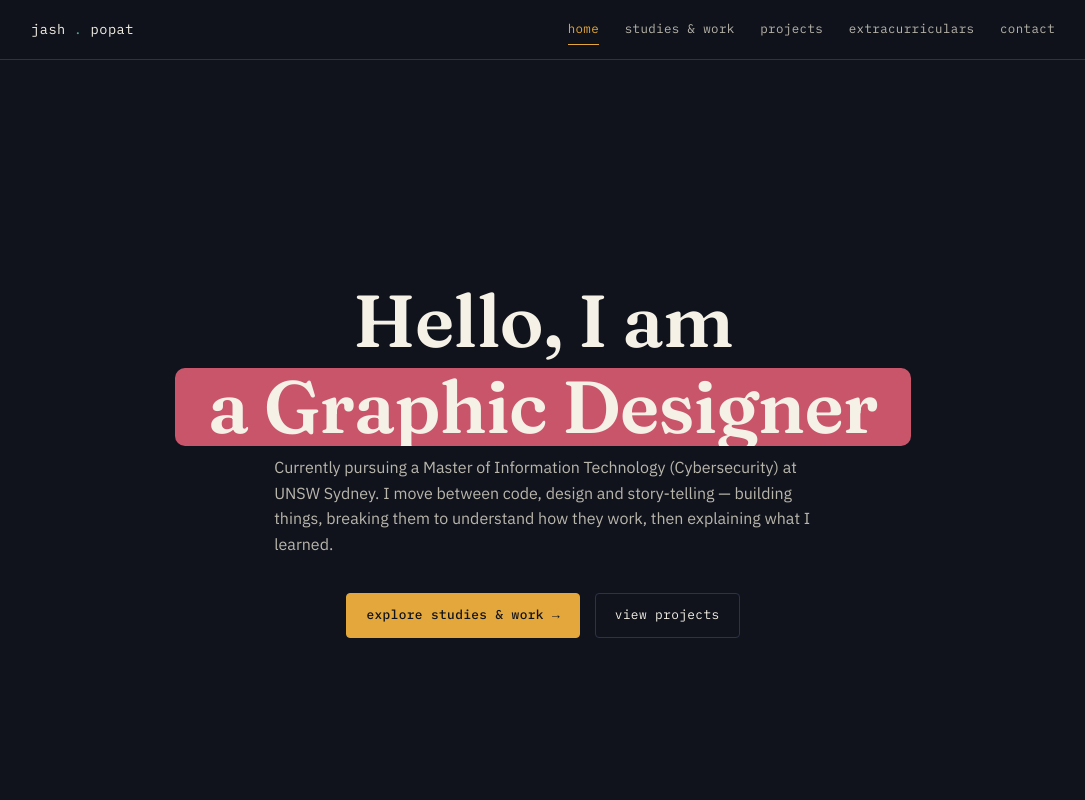
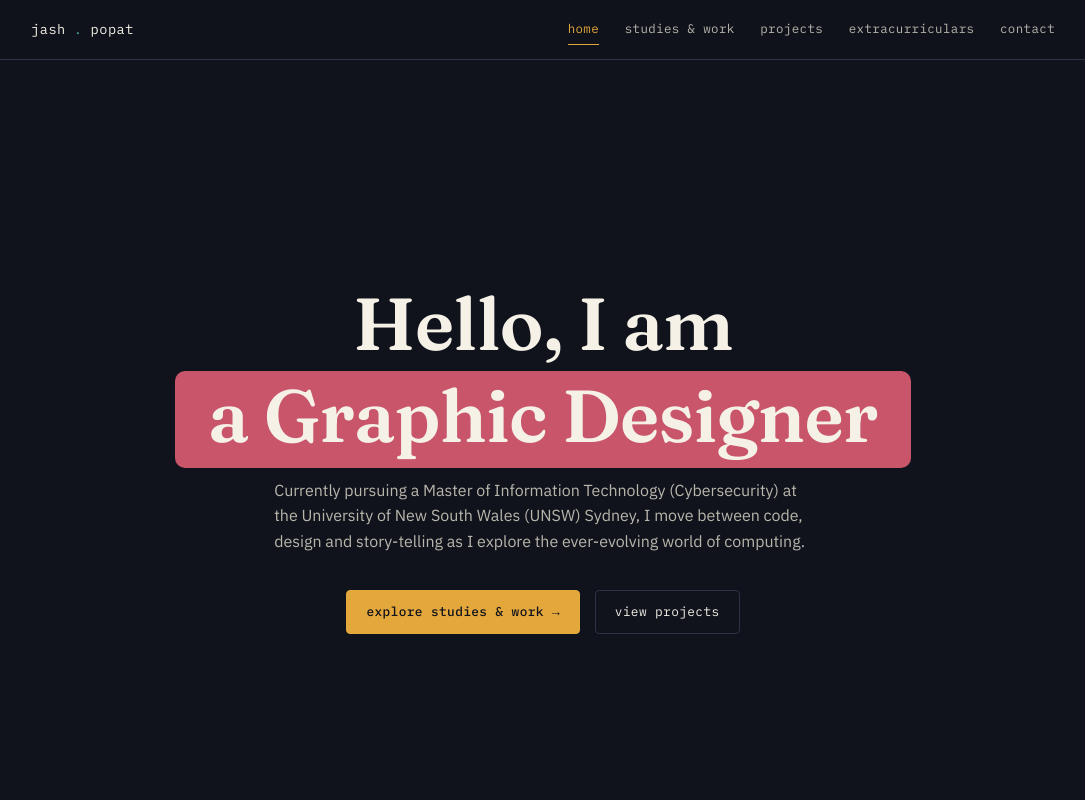
Before and after one commit to JashPopat/jashpopat.github.io, a React (Vite) app: page / in a window 1280 px wide. Shown: the top 800 px of the page, without its empty margins (97-1182 px from the left). Built offline with nearby package versions, Linux system fonts and the light colour scheme.

Commit message:
dynamic hero centered with cleaner look

```diff
--- a/src/pages/Home.jsx
+++ b/src/pages/Home.jsx
@@ -31,9 +31,8 @@ export default function Home() {
         <h1><RotatingRole /></h1>
         <p className="lede">
           Currently pursuing a Master of Information Technology (Cybersecurity)
-          at UNSW Sydney. I move between code, design and story-telling —
-          building things, breaking them to understand how they work, then
-          explaining what I learned.
+          at the University of New South Wales (UNSW) Sydney, I move between code, design and story-telling as I explore
+          the ever-evolving world of computing.
         </p>
         <div className="btnrow">
           <Link className="btn primary" to="/studies-and-work">
--- a/src/style.css
+++ b/src/style.css
@@ -225,7 +225,7 @@ img { max-width: 100%; display: block; }
 .role-pill-text {
   transition: opacity 200ms ease;
   font-weight: 600;
-  padding: 0.02em 0;
+  padding: 0.1em 0 0.2em 0;
 }
 .role-pill-measure {
   position: absolute;
```
